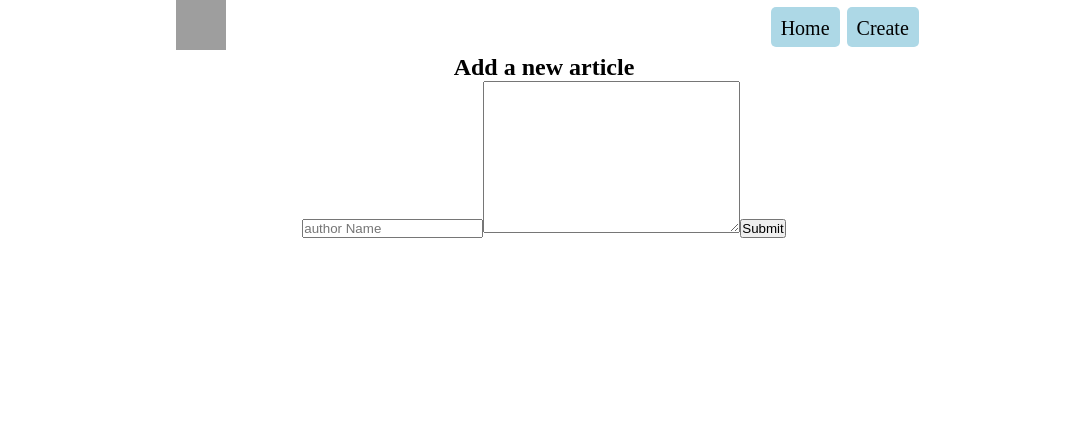
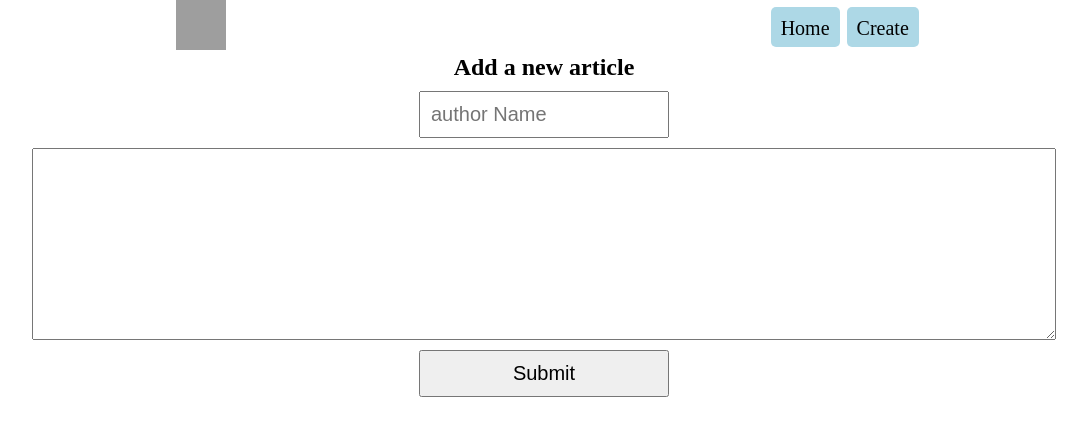
Before and after one commit to iamMAHAM/NaN_form, a React (Create React App) app in the folder javaScript/framework/reactJs/first-app/: page /add in a window 1280 px wide. Shown: the top 436 px of the page, without its empty margins (96-1183 px from the left). Built offline with nearby package versions, Linux system fonts and the light colour scheme; grey boxes are pictures that could not be loaded.

Commit message:
add style for add article

```diff
--- a/javaScript/framework/reactJs/first-app/src/index.css
+++ b/javaScript/framework/reactJs/first-app/src/index.css
@@ -75,3 +75,23 @@ div.container{
   -webkit-box-shadow: -10px 8px 15px 8px rgba(0,0,0,0.65);
   box-shadow: -10px 8px 15px 8px rgba(0,0,0,0.65);
 }
+
+.form{
+  justify-content: center;
+  align-items: center;
+  display: flex;
+  flex-direction: column;
+}
+
+input, button{
+  font-size: 20px;
+  padding: 10px;
+  margin: 10px;
+  width:250px;
+}
+
+textarea{
+  padding: 20px;
+  width: 80%;
+  height: 30%;
+}
```
